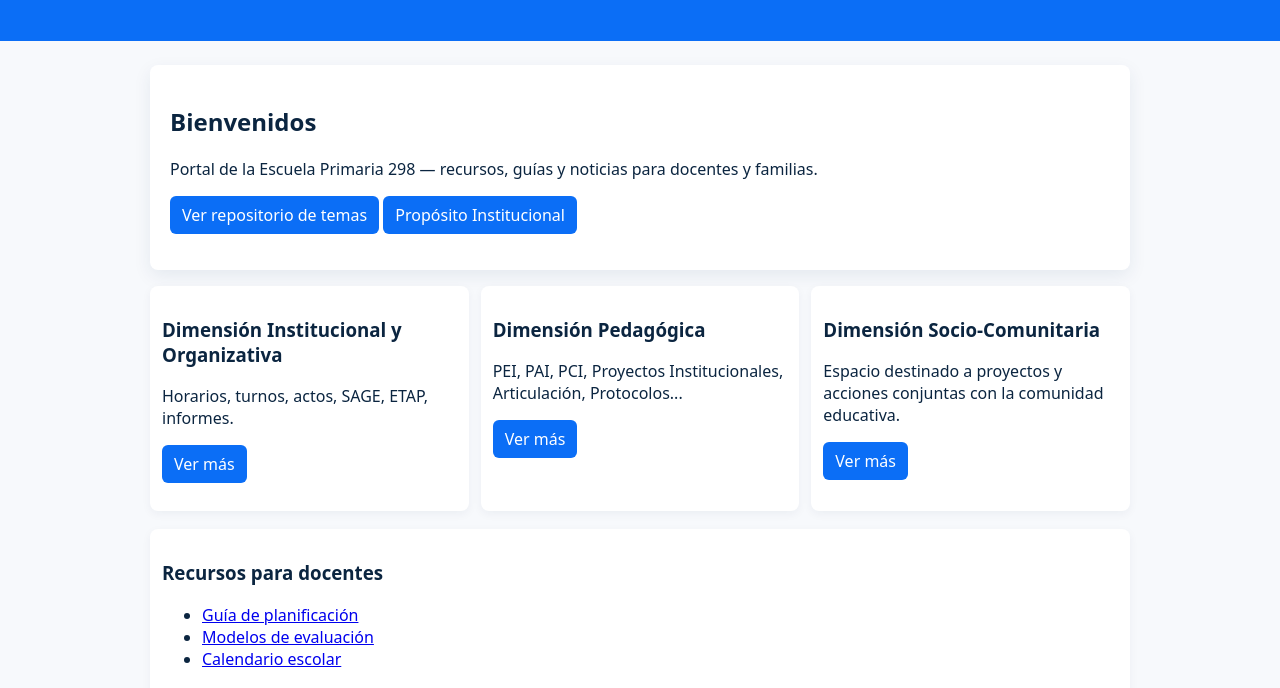
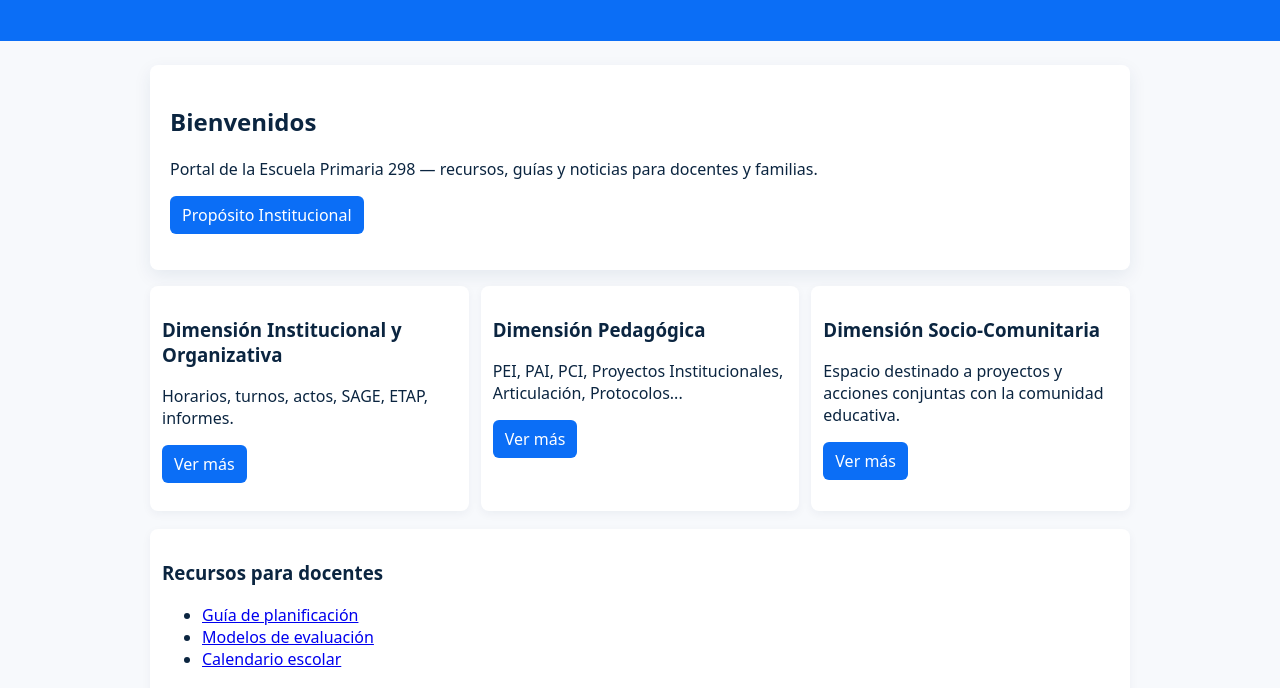
Before and after one commit to ep298brc/ep298brc.github.io, a plain HTML site: page index.html in a window 1280 px wide. Shown: the part 112-800 px from the top of the page. Drawn offline with Linux system fonts and the light colour scheme.

Commit message:
Update index.html

```diff
--- a/index.html
+++ b/index.html
@@ -64,7 +64,6 @@ header .logo {
   <h2>Bienvenidos</h2>
   <p>Portal de la Escuela Primaria 298 — recursos, guías y noticias para docentes y familias.</p>
   <p>
-    <a class="button" href="#temas">Ver repositorio de temas</a>
     <a class="button" href="proposito-institucional.html">Propósito Institucional</a>
   </p>
 </section>
```
